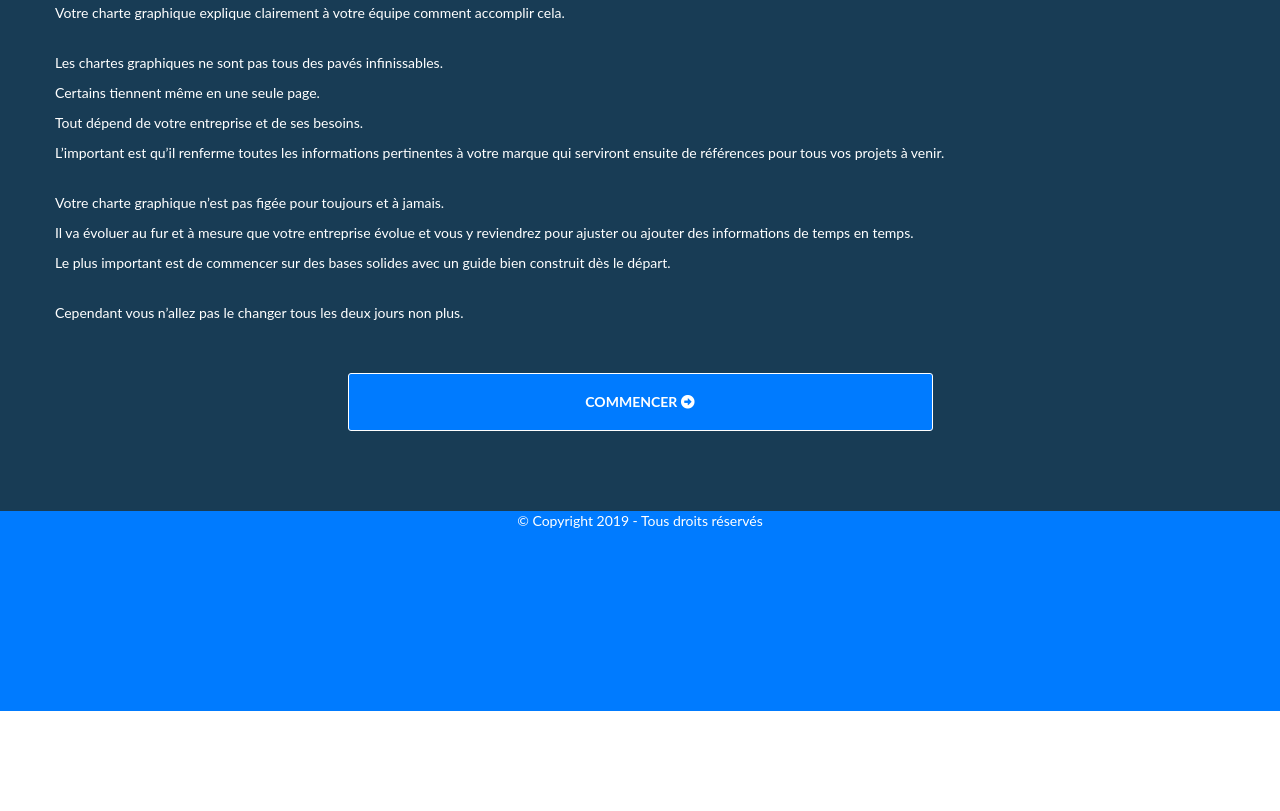
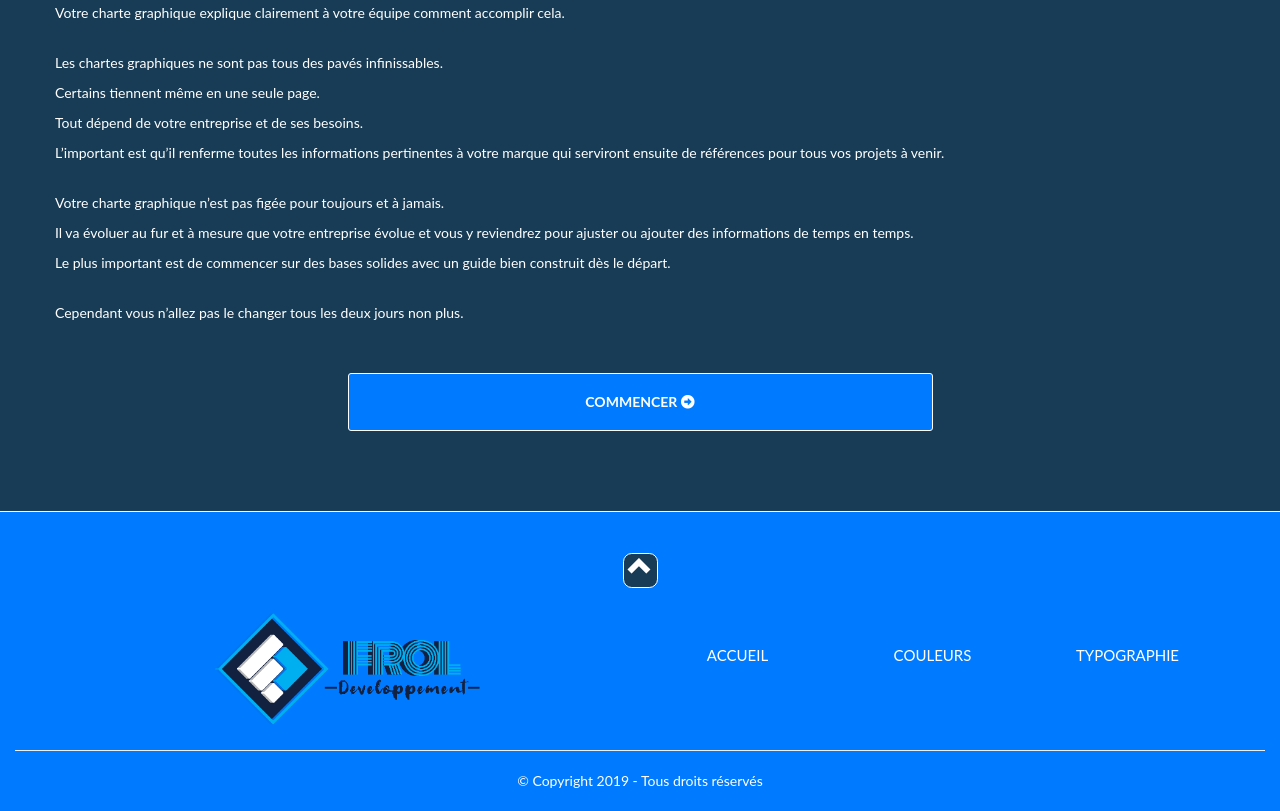
Before and after one commit to froldev/site-web, a plain HTML site: page index.html in a window 1280 px wide. Shown: the part 3266-4077 px from the top of the page. Before the commit the page ends 3977 px from the top, so only its background shows below. Drawn offline with nearby package versions, Linux system fonts and the light colour scheme; a script that the page names is missing.

Commit message:
page index - finalisation du footer et integration du scroll

```diff
--- a/css/style.css
+++ b/css/style.css
@@ -230,10 +230,89 @@ img {
 /* FOOTER */
 
 footer {
+    text-align: center;
     background: #007BFF !important;
     color: #fff !important;
     width: 100%;
-    height: 200px;
+    height: 100%;
+    padding: 20px 0 20px;
+    border-top: 1px solid #fff;
+}
+
+footer img {
+    max-width: 50%;
+}
+
+footer .glyphicon {
+    font-size: 25px;
+    height: 35px;
+    width: 35px;
+    color: #fff !important;
+    background-color: #183C55 !important;
+    border: 1px solid #fff !important;
+    border-radius: 25%;
+    margin: 20px;
+}
+
+footer .glyphicon:hover {
+    font-size: 30px;
+    padding-left: 2px;
+    color: #183C55!important;
+    background-color: #fff !important;
+    border: 1px solid #183C55 !important;
+}
+
+@keyframes bounce {
+    0%,
+    20%,
+    50%,
+    80%,
+    100% {
+        -moz-transform: translateY(0);
+        -ms-transform: translateY(0);
+        -webkit-transform: translateY(0);
+        transform: translateY(0);
+    }
+    40% {
+        -moz-transform: translateY(-30px);
+        -ms-transform: translateY(-30px);
+        -webkit-transform: translateY(-30px);
+        transform: translateY(-30px);
+    }
+    60% {
+        -moz-transform: translateY(-15px);
+        -ms-transform: translateY(-15px);
+        -webkit-transform: translateY(-15px);
+        transform: translateY(-15px);
+    }
+}
+
+.top-scroll {
+    cursor: pointer;
+    z-index: 99;
+    border-radius: 50em;
+}
+
+.bounce {
+    -moz-animation: bounce 2s infinite;
+    -webkit-animation: bounce 2s infinite;
+    animation: bounce 2s infinite;
+}
+
+footer h3 {
+    font-size: 15px;
+    height: 60px;
+    padding-top: 20px;
+    font-weight: normal;
+    text-transform: uppercase;
+}
+
+footer h3 a {
+    color: #fff !important;
+}
+
+footer h3 a:hover {
+    font-weight: bold;
 }
 
 
--- a/index.html
+++ b/index.html
@@ -26,7 +26,7 @@
 <body data-spy="scroll" data-target=".navbar" data-offset="60">
 
     <!-- Navigation -->
-    <nav class="navbar navbar-default navbar-fixed-top">
+    <nav class="navbar navbar-default navbar-fixed-top" id="menu">
         <div class="container">
             <a href="#index.html">
                 <div class="logo navbar-left">
@@ -54,7 +54,7 @@
 
 
     <!-- Page Content -->
-    <section class="white-section">
+    <section class="white-section" id="accueil">
 
     </section>
 
@@ -298,13 +298,50 @@
     </section>
     <!-- /.container -->
 
+    <footer class="container-fluid page-footer">
+
+        <!-- scroll -->
+        <div class="top-scroll bounce">
+            <a href="#accueil">
+                <span class="glyphicon glyphicon-chevron-up"></span>
+            </a>
+        </div>
+        <!-- scroll -->
+
+        <!-- Footer Links -->
+        <div class="container text-center">
+
+            <div class="row">
+
+                <div class="col-md-12 col-lg-6 mx-auto">
+
+                    <img src="images/logo_frol.png" alt="Logo Frol Développement">
+
+                </div>
+                <div class="col-xs-12 col-md-4 col-lg-2">
+                    <h3><a href="index.html">Accueil</a></h3>
+                </div>
+                <div class="col-xs-12 col-md-4 col-lg-2">
+                    <h3><a href="element-color.html">Couleurs</a></h3>
+                </div>
+                <div class="col-xs-12 col-md-4 col-lg-2">
+                    <h3><a href="element-font.html">Typographie</a></h3>
+                </div>
+
+            </div>
+
+        </div>
+        <!-- Footer Links -->
+
+        <hr>
+
+        <!-- Copyright -->
+        <div class="footer-copyright text-center py-3">© Copyright 2019 - Tous droits réservés
+        </div>
+        <!-- Copyright -->
+
+    </footer>
     <!-- Footer -->
-    <footer class="py-5 bg-primary">
-        <div class="container">
-            <div class="footer-copyright text-center py-3">© Copyright 2019 - Tous droits réservés
-            </div>
-            <!-- /.container -->
-    </footer>
 
     <!-- Bootstrap core JavaScript -->
     <script language='javascript' src="https://ajax.googleapis.com/ajax/libs/jquery/3.3.1/jquery.min.js"></script>
--- /dev/null
+++ b/js/script.js
@@ -0,0 +1,16 @@
+/* variable pour fixer le menu */
+var position_top_raccourci = $("#menu").offset().top;
+
+$(function() {
+
+    //scroll
+    $(".top-scroll a").on("click", function(event) {
+
+        event.preventDefault();
+        var hash = this.hash;
+
+        $('body, html').animate({ scrollTop: $(hash).offset().top }, 900, function() { window.location.hash = hash; })
+
+    });
+
+});
```
